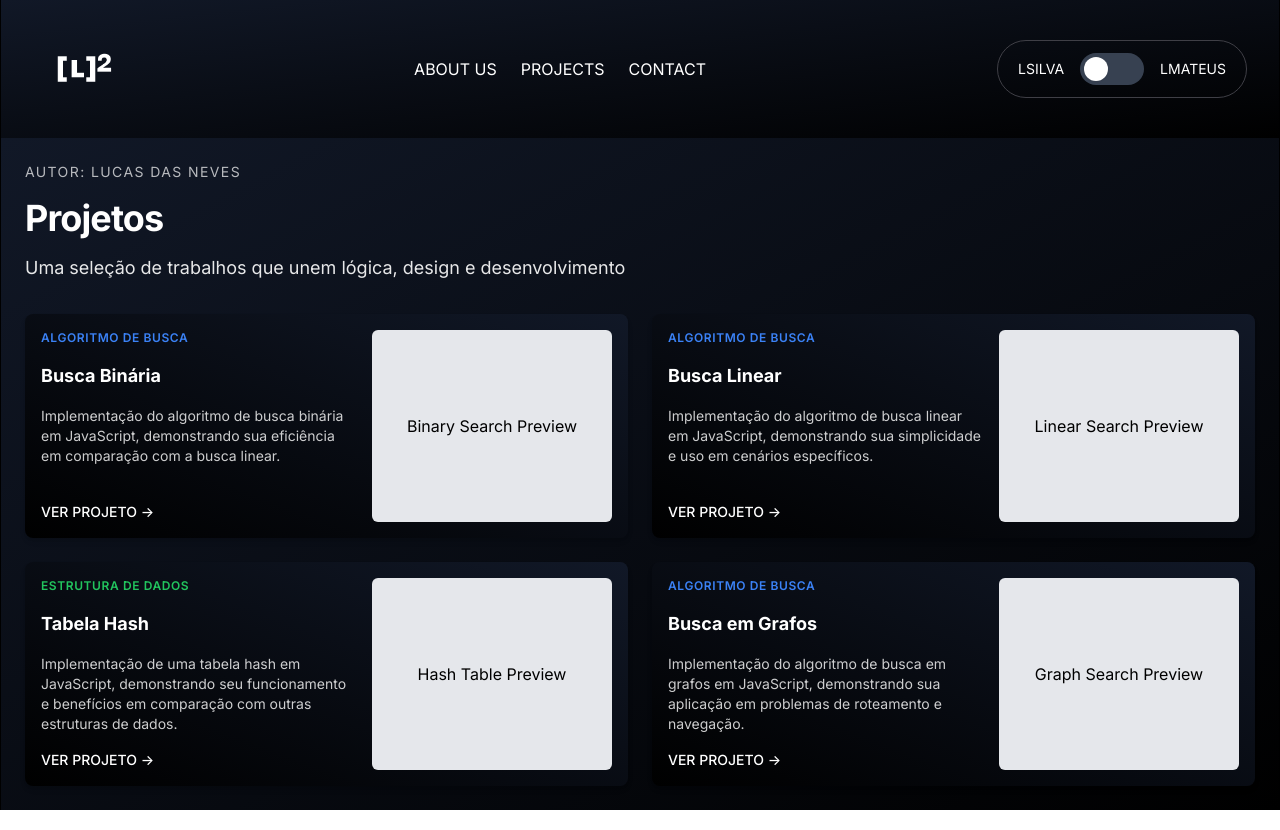
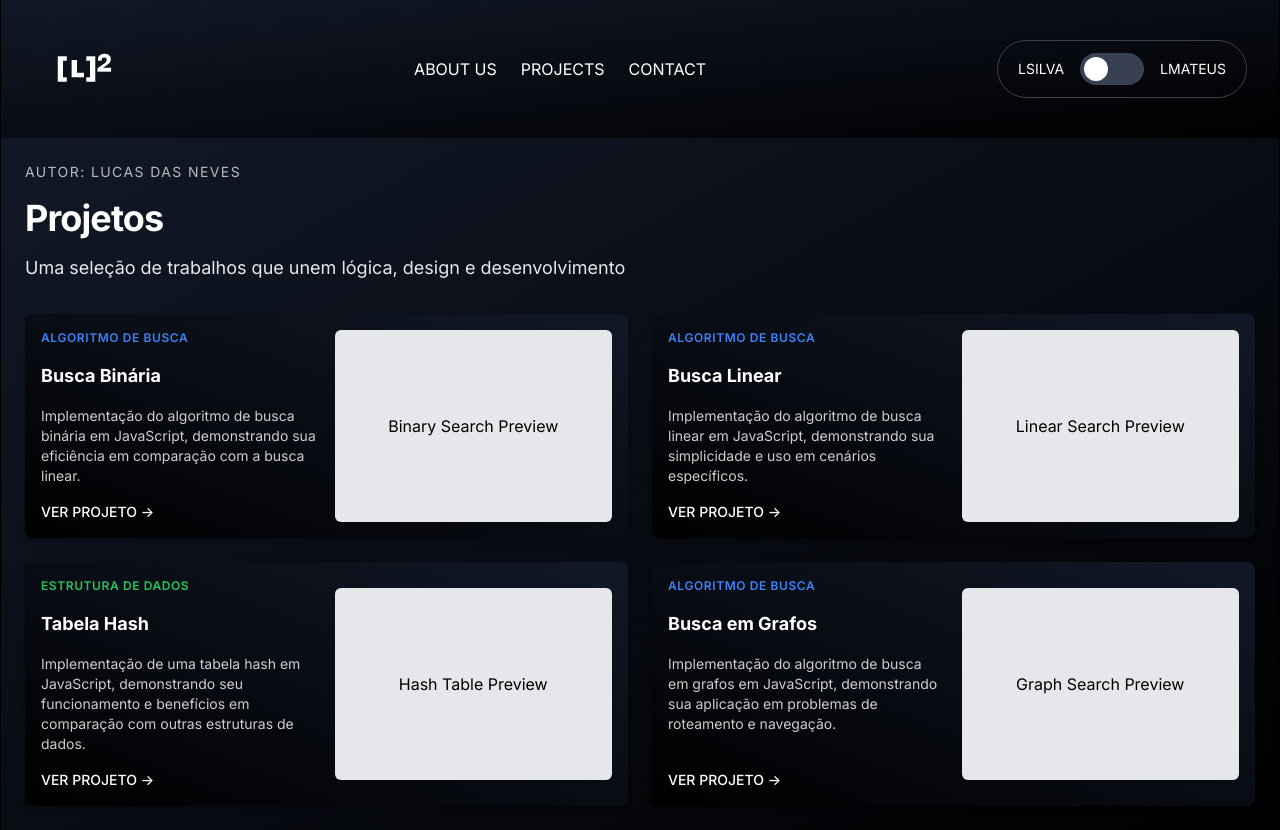
Before and after one commit to lsilva100/PixelCode, a Next.js app: page / in a window 1280 px wide. Built offline with nearby package versions, Linux system fonts and the light colour scheme.

Commit message:
fix:proper basis sizing inside project card for project infos and preview

```diff
--- a/components/ProjectCard.tsx
+++ b/components/ProjectCard.tsx
@@ -12,7 +12,7 @@ export type ProjectProps = {
 export default function ProjectCard({props}: {props: ProjectProps}) {
   return (
     <div className="flex bg-gradient-to-tr from-black to-gray-900 text-white rounded-lg shadow-md p-4 hover:scale-105 transition-transform">
-      <div className="flex flex-col gap-4">
+      <div className="flex flex-col gap-4 basis-[50%]">
         <span className={`text-left ${props.Info.class.textColor} text-xs font-semibold uppercase tracking-wider`}> {props.Info.class.name} </span>
         <h2 className="text-lg font-bold"> {props.Info.title} </h2>
         <p className="text-left text-sm opacity-80"> {props.Info.description[0]} </p>
@@ -24,7 +24,7 @@ export default function ProjectCard({props}: {props: ProjectProps}) {
           VER PROJETO -&gt;
         </a>
       </div>
-      <div className="text-center ml-4">
+      <div className="text-center ml-4 flex items-center justify-center basis-[50%]">
         {props.Preview}
       </div>
     </div>
--- a/projects/previews.tsx
+++ b/projects/previews.tsx
@@ -1,6 +1,6 @@
 export function BinarySearchPreview() {
   return (
-    <div className="w-60 h-48 bg-gray-200 rounded-md flex items-center justify-center">
+    <div className="w-full h-48 bg-gray-200 rounded-md flex items-center justify-center">
       <span className="text-black">Binary Search Preview</span>
     </div>
   );
@@ -8,7 +8,7 @@ export function BinarySearchPreview() {
 
 export  function LinearSearchPreview() {
   return (
-    <div className="w-60 h-48 bg-gray-200 rounded-md flex items-center justify-center">
+    <div className="w-full h-48 bg-gray-200 rounded-md flex items-center justify-center">
       <span className="text-black">Linear Search Preview</span>
     </div>
   );
@@ -16,7 +16,7 @@ export  function LinearSearchPreview() {
 
 export function HashTablePreview() {
   return (
-    <div className="w-60 h-48 bg-gray-200 rounded-md flex items-center justify-center">
+    <div className="w-full  h-48 bg-gray-200 rounded-md flex items-center justify-center">
       <span className="text-black">Hash Table Preview</span>
     </div>
   );
@@ -24,7 +24,7 @@ export function HashTablePreview() {
 
 export function GraphSearchPreview() {
   return (
-    <div className="w-60 h-48 bg-gray-200 rounded-md flex items-center justify-center">
+    <div className="w-full h-48 bg-gray-200 rounded-md flex items-center justify-center">
       <span className="text-black">Graph Search Preview</span>
     </div>
   );
@@ -32,7 +32,7 @@ export function GraphSearchPreview() {
 
 export function SortingAlgorithmPreview() {
   return (
-    <div className="w-60 h-48 bg-gray-200 rounded-md flex items-center justify-center">
+    <div className="w-full h-48 bg-gray-200 rounded-md flex items-center justify-center">
       <span className="text-black">Sorting Algorithm Preview</span>
     </div>
   );
```
